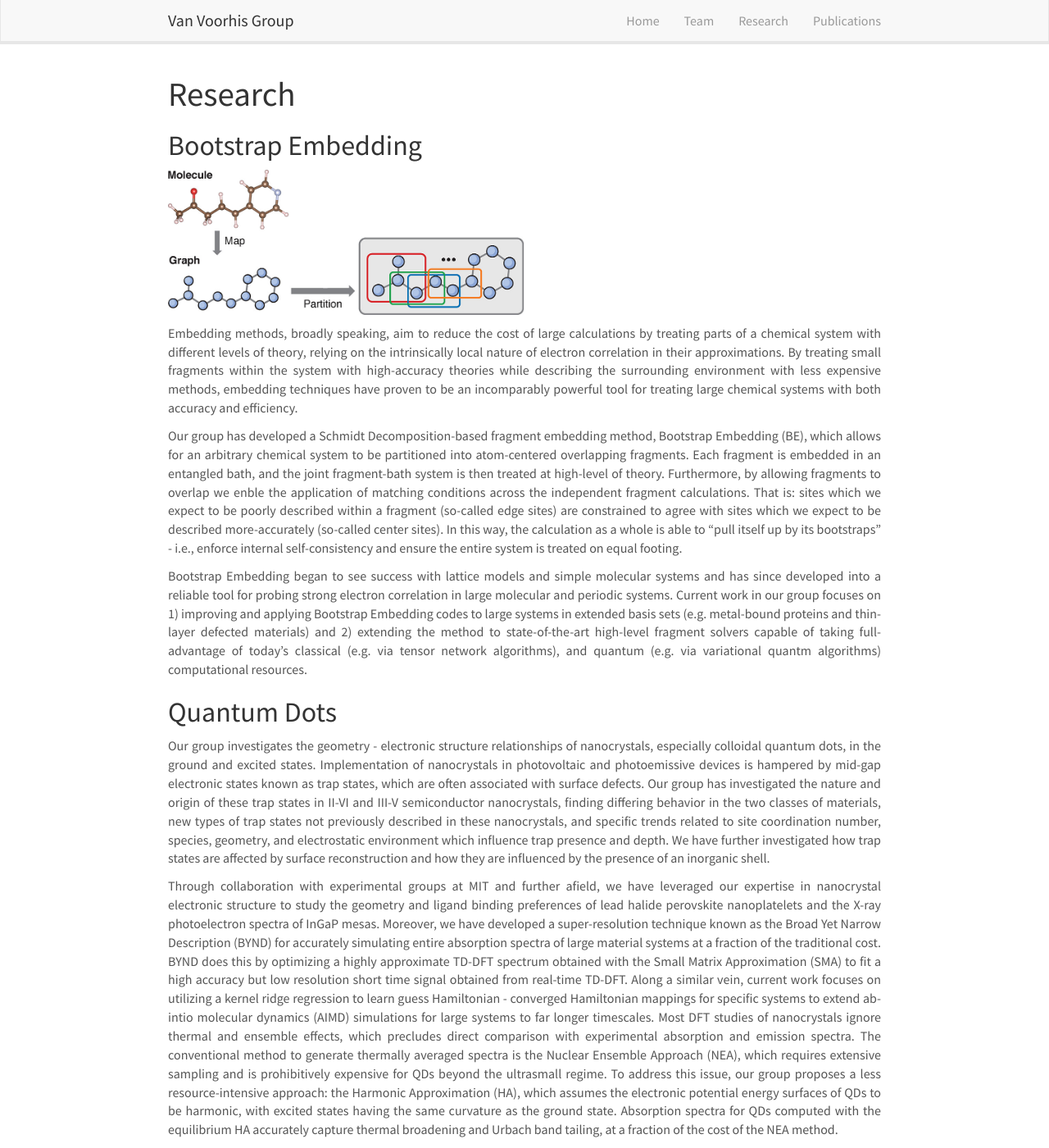
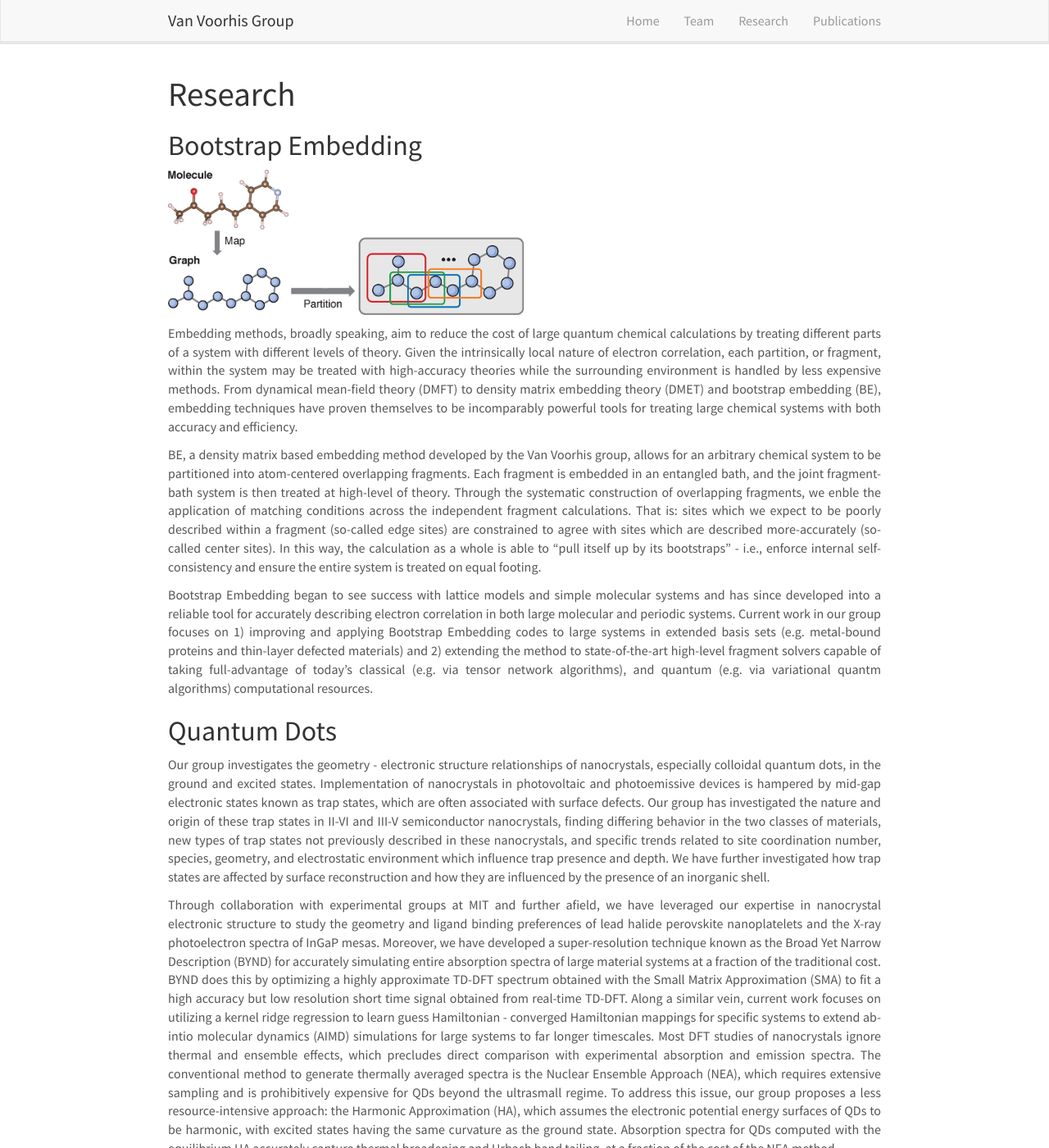
Before and after one commit to troyvvgroup/troyvvgroup.github.io, a Jekyll site: the page built from _pages/research.md, in a window 1280 px wide and 1400 px high. Shown: the whole window at 82% size. Built offline with Jekyll 4.4.1, drawn with Linux system fonts in a browser that asks for light colours; nearby versions of some CDN libraries; some of the changed text lies outside the part shown.

Commit message:
Update BE and QC research statements.

```diff
--- a/_pages/research.md
+++ b/_pages/research.md
@@ -11,11 +11,11 @@
 ## Bootstrap Embedding
 ![be_picture](../images/research/bootstrap_pic.png){: width="50%"}
 
-Embedding methods, broadly speaking, aim to reduce the cost of large calculations by treating parts of a chemical system with different levels of theory, relying on the intrinsically local nature of electron correlation in their approximations. By treating small fragments within the system with high-accuracy theories while describing the surrounding environment with less expensive methods, embedding techniques have proven to be an incomparably powerful tool for treating large chemical systems with both accuracy and efficiency.
+Embedding methods, broadly speaking, aim to reduce the cost of large quantum chemical calculations by treating different parts of a system with different levels of theory. Given the intrinsically local nature of electron correlation, each partition, or fragment, within the system may be treated with high-accuracy theories while the surrounding environment is handled by less expensive methods. From dynamical mean-field theory (DMFT) to density matrix embedding theory (DMET) and bootstrap embedding (BE), embedding techniques have proven themselves to be incomparably powerful tools for treating large chemical systems with both accuracy and efficiency.
 
-Our group has developed a Schmidt Decomposition-based fragment embedding method, Bootstrap Embedding (BE), which allows for an arbitrary chemical system to be partitioned into atom-centered overlapping fragments. Each fragment is embedded in an entangled bath, and the joint fragment-bath system is then treated at high-level of theory. Furthermore, by allowing fragments to overlap we enble the application of matching conditions across the independent fragment calculations. That is: sites which we expect to be poorly described within a fragment (so-called edge sites) are constrained to agree with sites which we expect to be described more-accurately (so-called center sites). In this way, the calculation as a whole is able to “pull itself up by its bootstraps” - i.e., enforce internal self-consistency and ensure the entire system is treated on equal footing.
+BE, a density matrix based embedding method developed by the Van Voorhis group, allows for an arbitrary chemical system to be partitioned into atom-centered overlapping fragments. Each fragment is embedded in an entangled bath, and the joint fragment-bath system is then treated at high-level of theory. Through the systematic construction of overlapping fragments, we enble the application of matching conditions across the independent fragment calculations. That is: sites which we expect to be poorly described within a fragment (so-called edge sites) are constrained to agree with sites which are described more-accurately (so-called center sites). In this way, the calculation as a whole is able to “pull itself up by its bootstraps” - i.e., enforce internal self-consistency and ensure the entire system is treated on equal footing.
 
-Bootstrap Embedding began to see success with lattice models and simple molecular systems and has since developed into a reliable tool for probing strong electron correlation in large molecular and periodic systems. Current work in our group focuses on 1) improving and applying Bootstrap Embedding codes to large systems in extended basis sets (e.g. metal-bound proteins and thin-layer defected materials) and 2) extending the method to state-of-the-art high-level fragment solvers capable of taking full-advantage of today's classical (e.g. via tensor network algorithms), and quantum (e.g. via variational quantm algorithms) computational resources.
+Bootstrap Embedding began to see success with lattice models and simple molecular systems and has since developed into a reliable tool for accurately describing electron correlation in both large molecular and periodic systems. Current work in our group focuses on 1) improving and applying Bootstrap Embedding codes to large systems in extended basis sets (e.g. metal-bound proteins and thin-layer defected materials) and 2) extending the method to state-of-the-art high-level fragment solvers capable of taking full-advantage of today's classical (e.g. via tensor network algorithms), and quantum (e.g. via variational quantm algorithms) computational resources.
 
 
 ## Quantum Dots
@@ -30,6 +30,8 @@
 
 ## Quantum Computing
 [//]: # "TODO: Add QM/QM/MM diagram after publication"
-Computational chemistry is one of the areas where quantum computing may have the most significant impact. Within electronic structure theory, different eigensolver algorithms, such as quantum phase estimation (QPE) and variational quantum eigensolver (VQE), can provide alternative pathways for calculating single-point energies of chemical Hamiltonians. Near-term quantum devices, however, lack the number of qubits and gate depth necessary to apply these algorithms to chemical systems of interest.
+Quantum chemistry is a field promised to be revolutionized by the rapidly developing new paradigm of computation: quantum computing. Within electronic structure theory, quantum eigensolvers - such as quantum phase estimation (QPE) and the variational quantum eigensolver (VQE) -  promise to enable alternate, more efficient pathways for calculating single-point energies of chemical Hamiltonians. Today's quantum computers, however, suffer from a number of severe limitations. Commonly referred to as noisy intermediate scale quantum (NISQ) devices, today's devices suffer from a lack of noise resiliency and limited qubit count and coherence time, both of which serve to significantly restrain the depth and complexity of the circuits which can be executed reliably. All-in-all, this means that today's quantum algorithms are difficult (to say the least) to apply to realistic chemical systems of interest.
 
 Through our work with collaborators, we proposed a multiscale embedding approach that utilizes both quantum and classical computing resources. Starting from solvated protein complexes comprised of many atoms, we first choose a region of interest to treat on a quantum mechanical level. Then, within the quantum mechanical region, we use Bootstrap Embedding to partition the area into smaller chunks that produce smaller Hamiltonians amenable for near-term quantum devices. This results in a QM/QM/MM embedding that can efficiently exploit the capabilities of quantum computers to account for correlation effects. Other techniques in our papers allow fine-grained and systematic control over the required quantum resources and the target accuracy.
+
+In related research, we work directly with simulated and real quantum computers to develop practical quantum algorithms tailored to the capabilities of modern NISQ devices. Quantum Bootstrap Embedding (QBE) is one such algorithm, in which each BE fragment may be loaded onto an independent quantum device and kept internally consistent via native bootstrap constraints: SWAP tests or single-qubit measurements. By coupling QBE to other state-of-the-art quantum algorithms developed by collaborators in both industry and academia - including hardware-efficient ansatz circuits, device-specific circuit transpilation/optimization, noise-resilient fermion-to-qubit encodings, and optimal measurement scheduling routines - we aim to produce some of the first evidence for the practical utility of quantum computation in quantum chemistry.
```
